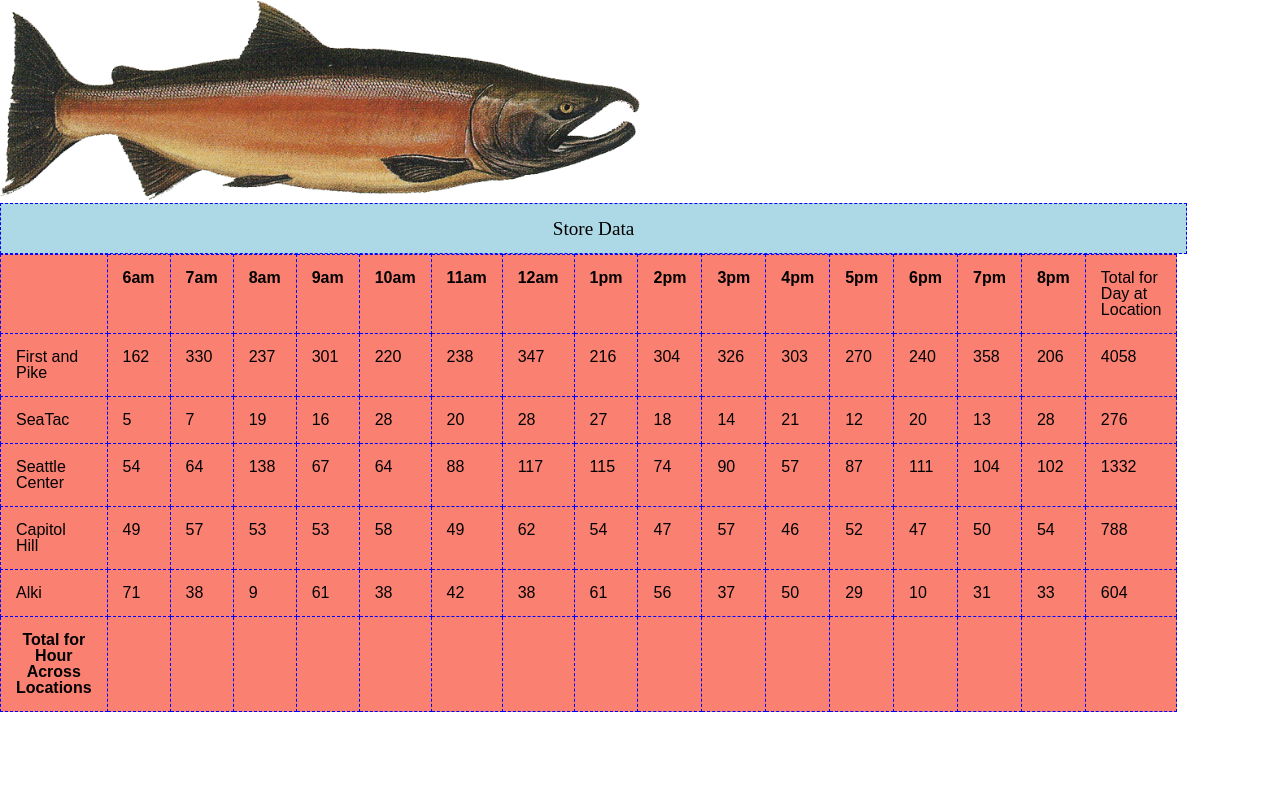
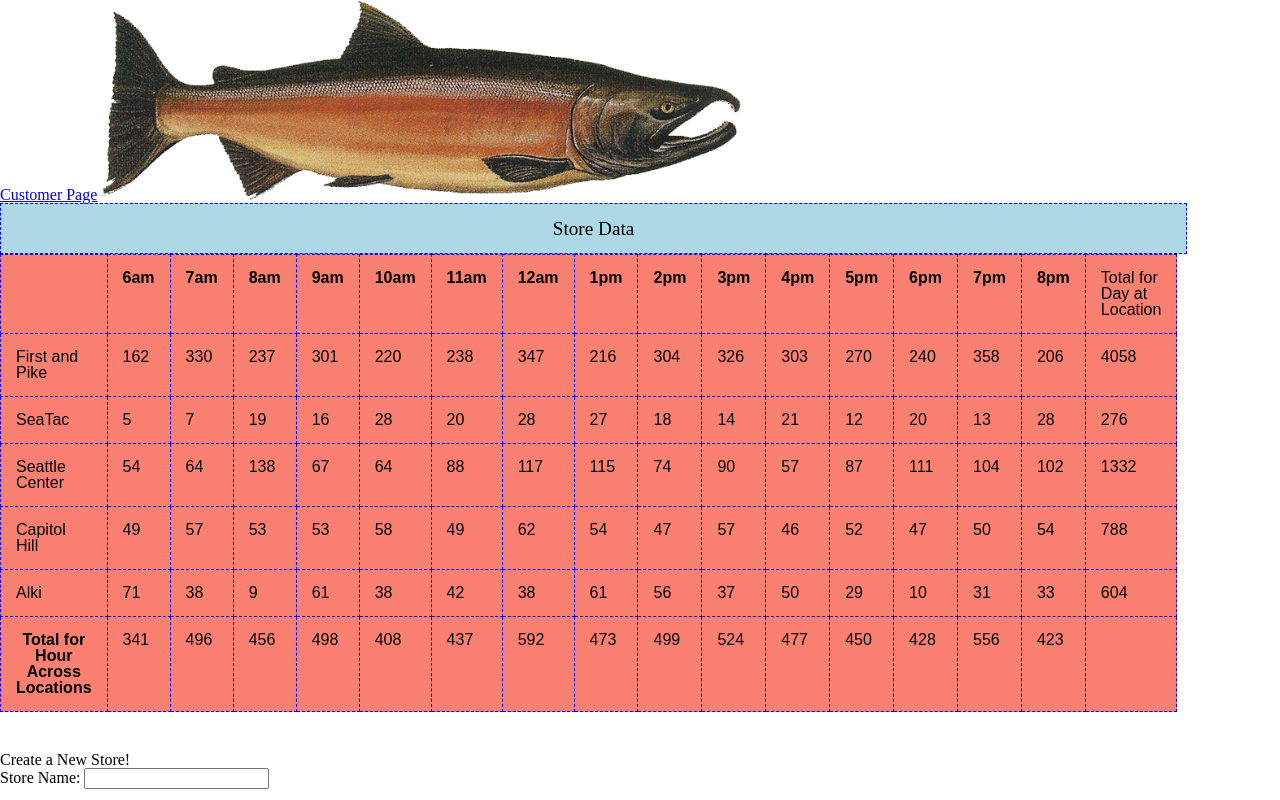
Before and after one commit to madelinepet/cookie-stand, a plain HTML site: page sales.html in a window 1280 px wide. Drawn offline with Linux system fonts and the light colour scheme; a web font is replaced by a local one.

Commit message:
My total column and row are working! I have just started making my form.

```diff
--- a/js/sales.js
+++ b/js/sales.js
@@ -4,8 +4,6 @@ var timeArray = ['6am', '7am','8am','9am','10am','11am','12am','1pm','2pm','3pm'
 
 //create array to push all stores into
 var storesArray = [];
-
-var totalDays = [];
 
 //create a table
 var storesTable = document.getElementById('stores');
@@ -43,6 +41,7 @@ Stores.prototype.renderTable = function (){
   //give td content
   tdElement.textContent = this.locationName;
   trElement.appendChild(tdElement);
+
   for(var i = 0; i < timeArray.length; i++) {
     //create td
     tdElement = document.createElement('td');
@@ -54,8 +53,6 @@ Stores.prototype.renderTable = function (){
 
     //incriment daytotal
     this.dayTotal += this.hourlySalesArray[i];
-    console.log(this.dayTotal);
-
   }
   //show total on right side
   tdElement = document.createElement('td');
@@ -105,14 +102,15 @@ function makeFooterRow(){
   //append td to tr: put cell onto row before appending whole row
   footerTrElement.appendChild(footerThElement);
   for(var i = 0; i < timeArray.length; i++){
-    console.log(storesArray);
+    var hourTotalSales = 0;
     for(var k = 0; k < storesArray.length; k++ ){
+      hourTotalSales += storesArray[k].hourlySalesArray[i];
     }
     //create td
     var footerTdElement = document.createElement('td');
 
     //give td the content that is the total for the day across all locations
-    footerTdElement.textContent = '';
+    footerTdElement.textContent = hourTotalSales;
 
     //append td to tr
     footerTrElement.appendChild(footerTdElement);
--- a/sales.html
+++ b/sales.html
@@ -11,10 +11,19 @@
     <link href="https://fonts.googleapis.com/css?family=Mina" rel="stylesheet">
   </head>
 <body>
+  <a href = index.html>Customer Page</a>
   <img src="img/salmon.png" alt="salmon image"></img>
   <h1>Store Data</h1>
   <table id="stores">
   </table>
+
+  <form id= "newStore">
+    <legend>Create a New Store!</legend>
+    <label for="storeName">Store Name:</label>
+    <input type="text" name= "storeName">
+
+    <label for=""></label>
+  </form>
   <script src ="js/sales.js"></script>
   </body>
 </html>
```
